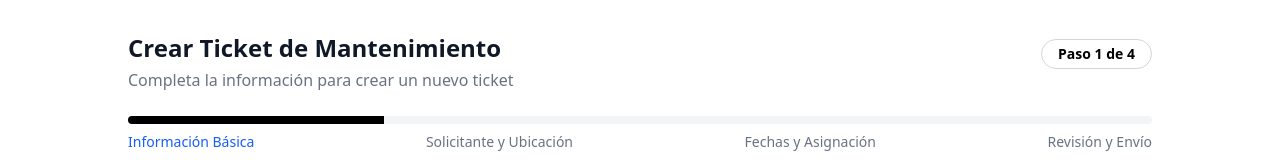
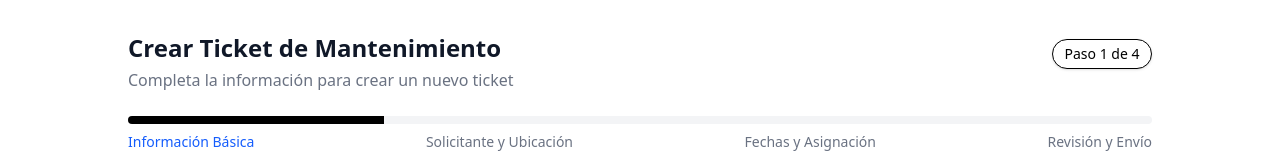
Before and after one commit to EdgarJr30/mlm_frontend, a React (Vite) app: page /create-ticket in a window 1280 px wide. Shown: the top 160 px of the page. Built offline with nearby package versions, Linux system fonts and the light colour scheme.

Commit message:
fix(ui): establece tamaño fijo para el indicador de paso del formulario en móvil

```diff
--- a/src/components/TicketForm.tsx
+++ b/src/components/TicketForm.tsx
@@ -187,7 +187,7 @@ export default function TicketForm() {
               <h1 className="text-2xl font-extrabold text-gray-900">Crear Ticket de Mantenimiento</h1>
               <p className="text-base text-gray-500 mt-1">Completa la información para crear un nuevo ticket</p>
             </div>
-            <span className="text-sm font-semibold text-black border border-gray-300 rounded-full px-4 py-1">
+            <span className="w-[100px] min-w-[100px] max-w-[100px] text-center py-1 px-2 rounded-full border text-sm font-medium bg-white shadow whitespace-nowrap">
               Paso {step} de 4
             </span>
           </div>
```
